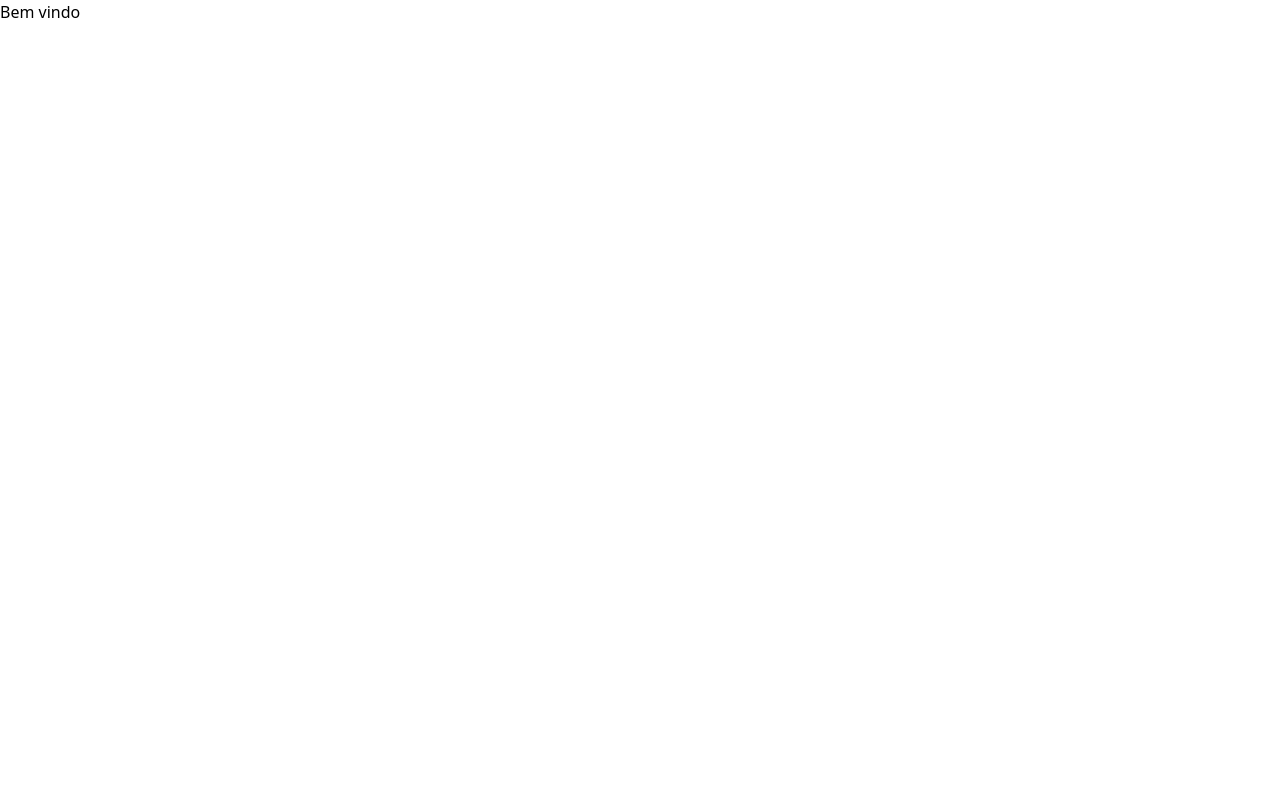
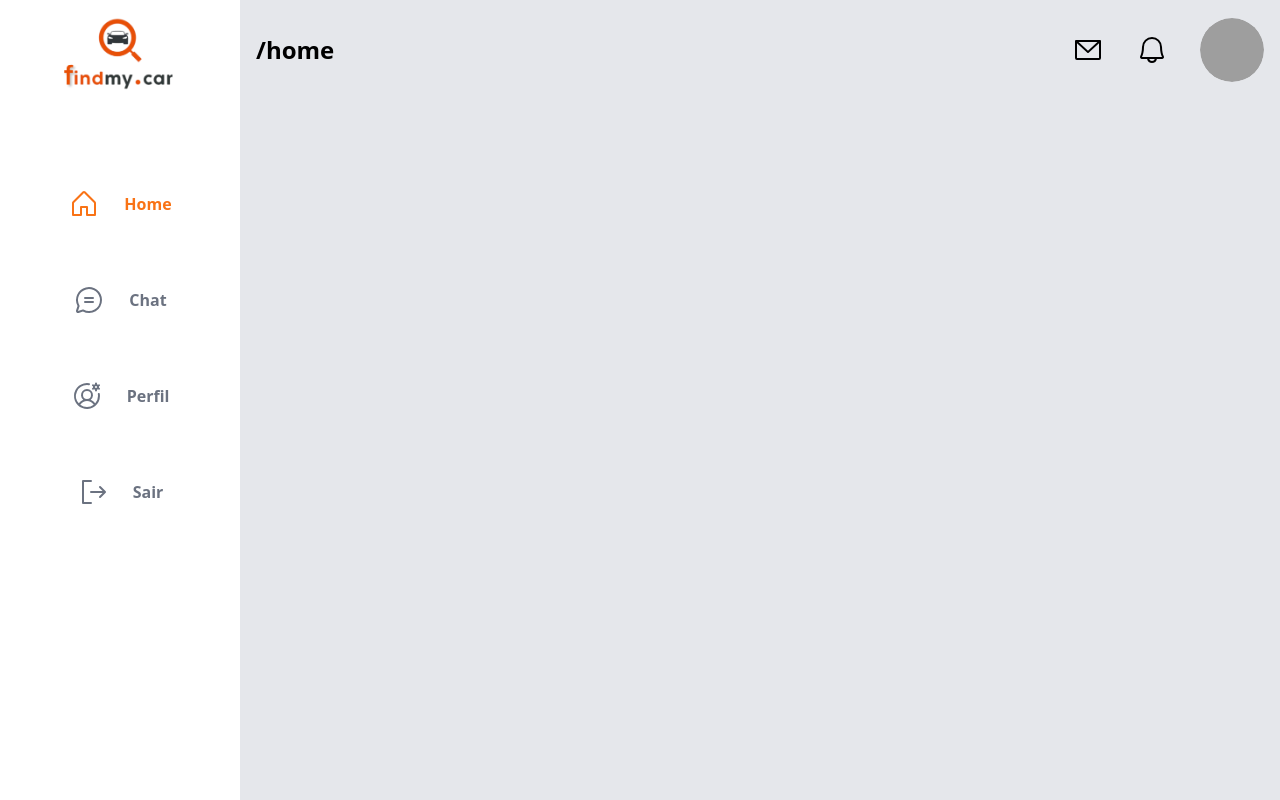
Before and after one commit to joao547/findmycar, a React (Vite) app in the folder frontend/: page /home in a window 1280 px wide. Built offline with nearby package versions, Linux system fonts and the light colour scheme; grey boxes are pictures that could not be loaded.

Commit message:
layout finsh

```diff
--- a/frontend/src/pages/home/Home.tsx
+++ b/frontend/src/pages/home/Home.tsx
@@ -1,13 +1,15 @@
 import jwt_decode from 'jwt-decode';
 import { useEffect, useState } from 'react';
+import { HomeLayout } from './components/HomeLayout/HomeLayout';
+import { Outlet } from 'react-router-dom';
 
 type User = {
   email: string;
   exp: number;
 };
+export function Home() {
+  const [userToken, setUserToken] = useState<User>();
 
-export const Home = () => {
-  const [userToken, setUserToken] = useState<User>();
   useEffect(() => {
     const token = localStorage.getItem('@token');
     if (token) {
@@ -17,9 +19,8 @@ export const Home = () => {
   }, []);
 
   return (
-    <main>
-      <h1>Bem vindo</h1>
-      <p>{userToken?.email}</p>
-    </main>
+    <HomeLayout>
+      <Outlet />
+    </HomeLayout>
   );
-};
+}
--- /dev/null
+++ b/frontend/src/pages/home/components/HomeAside/HomeAside.tsx
@@ -0,0 +1,52 @@
+import logoImg from '../../../../assets/findmycar_logo.png';
+import {
+  ChatCircleText,
+  House,
+  SignOut,
+  UserCircleGear,
+} from '@phosphor-icons/react';
+import { NavLink } from 'react-router-dom';
+
+export function HomeAside() {
+  return (
+    <aside className='bg-white w-[18rem] h-screen flex flex-col items-center p-4'>
+      <img src={logoImg} alt='logo' className='w-28' />
+      <nav className='mt-16 w-full'>
+        <ul className='w-full'>
+          <li className='flex items-center justify-center'>
+            <NavLink
+              to='/home/dashboard'
+              className='flex gap-6 items-center text-orange-500 font-semibold h-24'
+            >
+              <House className='w-8 h-8 text-orange-500' /> Home
+            </NavLink>
+          </li>
+          <li className='flex items-center justify-center'>
+            <NavLink
+              to=''
+              className='flex gap-6 items-center text-gray-500 font-semibold h-24'
+            >
+              <ChatCircleText className='w-8 h-8 text-gray-500' /> Chat
+            </NavLink>
+          </li>
+          <li className='flex items-center justify-center'>
+            <NavLink
+              to='/home/profile'
+              className='flex gap-6 items-center text-gray-500 font-semibold h-24'
+            >
+              <UserCircleGear className='w-8 h-8 text-gray-500' /> Perfil
+            </NavLink>
+          </li>
+          <li className='flex items-center justify-center'>
+            <NavLink
+              to='/'
+              className='flex gap-6 items-center text-gray-500 font-semibold h-24'
+            >
+              <SignOut className='w-8 h-8 text-gray-500' /> Sair
+            </NavLink>
+          </li>
+        </ul>
+      </nav>
+    </aside>
+  );
+}
--- /dev/null
+++ b/frontend/src/pages/home/components/HomeHeader/HomeHeader.tsx
@@ -0,0 +1,3 @@
+export function HomeHeader() {
+  return <h1>home header</h1>;
+}
--- /dev/null
+++ b/frontend/src/pages/home/components/HomeLayout/HomeLayout.tsx
@@ -0,0 +1,37 @@
+import { PropsWithChildren } from 'react';
+import { HomeAside } from '../HomeAside/HomeAside';
+import { Bell, EnvelopeSimple } from '@phosphor-icons/react';
+import { useLocation } from 'react-router-dom';
+
+export function HomeLayout({ children }: PropsWithChildren) {
+  const location = useLocation();
+  const currentRouteName = location.pathname;
+
+  return (
+    <div className='w-full h-full flex'>
+      <HomeAside />
+      <div className='w-full grid grid-rows-[100px,1fr] bg-gray-200'>
+        <header className='h-ful flex items-center p-4 justify-between'>
+          <h1 className='font-semibold text-2xl'>{currentRouteName}</h1>
+          <div className='flex items-center gap-8'>
+            <button>
+              <EnvelopeSimple size={32} />
+            </button>
+            <button>
+              <Bell size={32} />
+            </button>
+
+            <div className='w-16 h-16 inline-block rounded-full overflow-hidden'>
+              <img
+                src='https://github.com/IgorRS-2302.png'
+                alt=''
+                className='w-full h-full object-cover rounded-full'
+              />
+            </div>
+          </div>
+        </header>
+        <main className='p-4'>{children}</main>
+      </div>
+    </div>
+  );
+}
--- a/frontend/src/routes/routes.tsx
+++ b/frontend/src/routes/routes.tsx
@@ -10,5 +10,23 @@ export const router = createBrowserRouter([
   {
     path: '/home',
     element: <Home />,
+    children: [
+      {
+        path: 'dashboard',
+        element: (
+          <h1>
+            Esse texto pertence a tela de <strong>dashboard/home</strong>
+          </h1>
+        ),
+      },
+      {
+        path: 'profile',
+        element: (
+          <h1>
+            esse texto pertence a tela de <strong> perfil</strong>
+          </h1>
+        ),
+      },
+    ],
   },
 ]);
```
